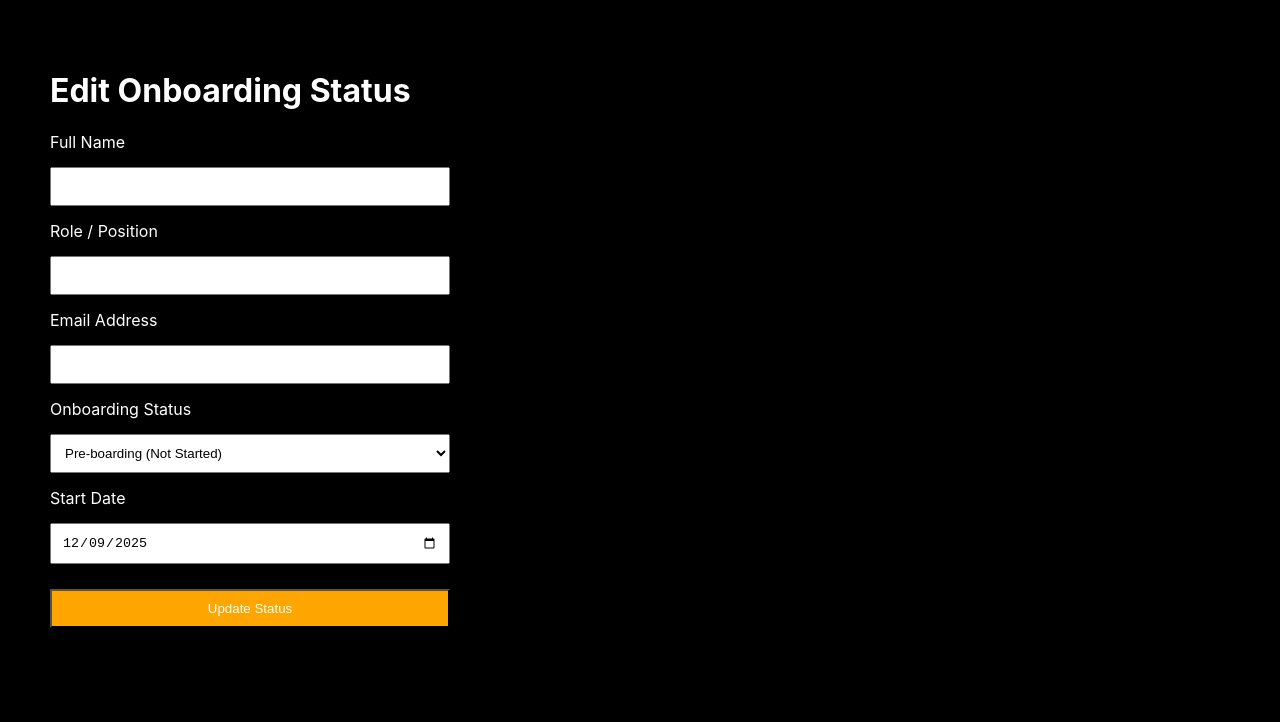
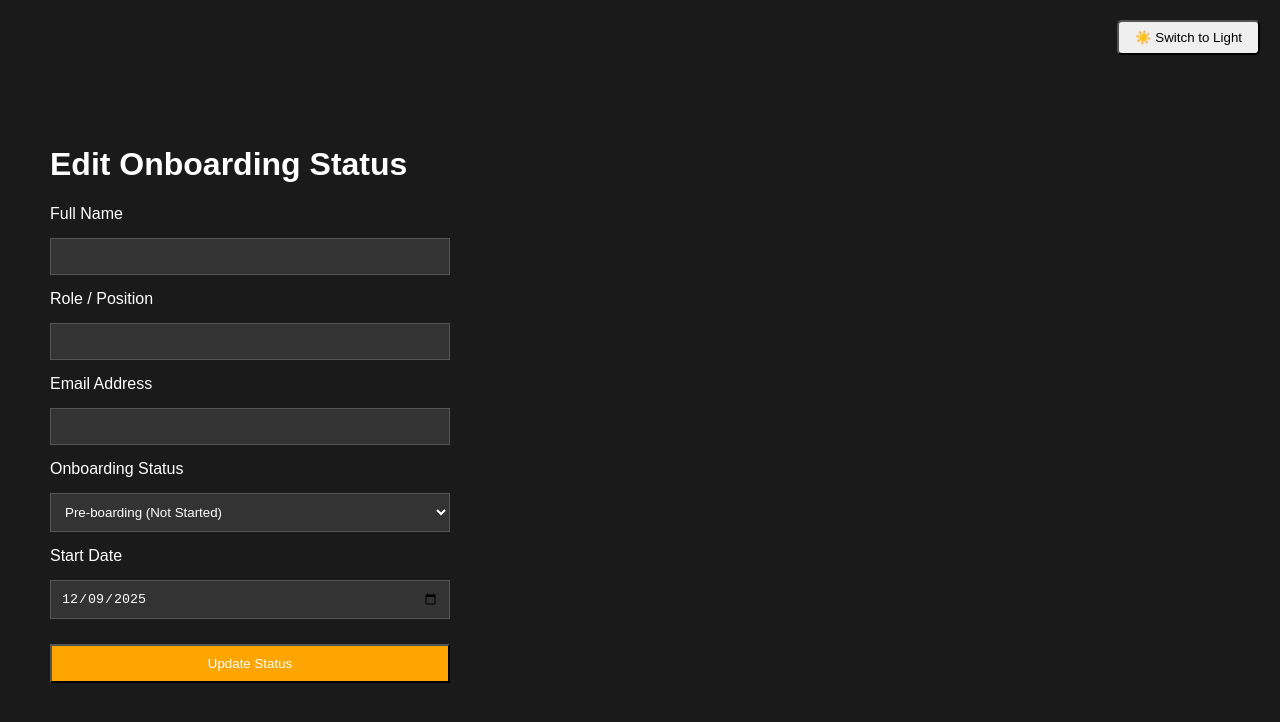
Before and after one commit to Gafrilatif/Employee-app, a React (Vite) app in the folder client/: page /edit/1 in a window 1280 px wide. Shown: the top 722 px of the page. Built offline with nearby package versions, Linux system fonts and the light colour scheme; no server answers.

Commit message:
added light and dark mode

```diff
--- a/client/src/App.tsx
+++ b/client/src/App.tsx
@@ -1,17 +1,45 @@
 import { Routes, Route } from 'react-router-dom';
+import { useState, useEffect } from 'react';
 import Home from './pages/home';
 import AddEmployee from './pages/addEmployee';
 import './index.css';
 
 function App() {
+  const [theme, setTheme] = useState('dark');
+
+  // Toggle function
+  const toggleTheme = () => {
+    const newTheme = theme === 'dark' ? 'light' : 'dark';
+    setTheme(newTheme);
+  };
+
+  // Update the HTML body class when theme changes
+  useEffect(() => {
+    if (theme === 'light') {
+      document.body.classList.add('light-mode');
+    } else {
+      document.body.classList.remove('light-mode');
+    }
+  }, [theme]);
+
   return (
-    <Routes>
-      <Route path="/" element={<Home />} />
-      <Route path="/add" element={<AddEmployee />} />
+    <div>
+      {/* GLOBAL THEME TOGGLE BUTTON */}
+      <nav style={{ padding: '20px', display: 'flex', justifyContent: 'flex-end' }}>
+        <button
+          onClick={toggleTheme}
+          style={{ padding: '8px 16px', cursor: 'pointer', borderRadius: '5px' }}
+        >
+          {theme === 'dark' ? '☀️ Switch to Light' : '🌙 Switch to Dark'}
+        </button>
+      </nav>
 
-      {}
-      <Route path="/edit/:id" element={<AddEmployee />} />
-    </Routes>
+      <Routes>
+        <Route path="/" element={<Home />} />
+        <Route path="/add" element={<AddEmployee />} />
+        <Route path="/edit/:id" element={<AddEmployee />} />
+      </Routes>
+    </div>
   );
 }
 
--- a/client/src/index.css
+++ b/client/src/index.css
@@ -1,14 +1,47 @@
-/* client/src/index.css */
+:root {
+  /* --- DEFAULT (DARK MODE) --- */
+  --bg-body: #1a1a1a;
+  --bg-card: #2c2c2c;
+  --text-main: #ffffff;
+  --text-secondary: #aaaaaa;
 
-:root {
-  background-color: black; /* Makes the whole background black */
-  color: white;            /* Makes all text white by default */
-  font-family: Inter, system-ui, Avenir, Helvetica, Arial, sans-serif;
+  --table-header-bg: #343a40;
+  --table-border: #444;
+
+  --input-bg: #333;
+  --input-border: #555;
+
+  --btn-primary: #007bff;
 }
 
+/* --- LIGHT MODE OVERRIDES --- */
+.light-mode {
+  --bg-body: #f4f4f9;
+  --bg-card: #ffffff;
+  --text-main: #333333;
+  --text-secondary: #666666;
+
+  --table-header-bg: #007bff;
+  --table-border: #ddd;
+
+  --input-bg: #ffffff;
+  --input-border: #ccc;
+
+  --btn-primary: #0056b3;
+}
+
+/* Apply variables to the page */
 body {
-  margin: 0;               /* Removes the annoying white border/margin */
-  padding: 0;
-  min-height: 100vh;       /* Ensures black color covers full height */
-  background-color: black;
+  background-color: var(--bg-body);
+  color: var(--text-main);
+  margin: 0;
+  font-family: Arial, sans-serif;
+  transition: background-color 0.3s, color 0.3s;
 }
+
+/* Common Input Styles */
+input, select {
+  background-color: var(--input-bg);
+  color: var(--text-main);
+  border: 1px solid var(--input-border);
+}
--- a/client/src/pages/addEmployee.tsx
+++ b/client/src/pages/addEmployee.tsx
@@ -22,13 +22,18 @@ export default function AddEmployee() {
         const employee = await res.json();
 
         if (employee) {
+          let formattedDate = "";
+          if (employee.start_date) {
+              const dateObj = new Date(employee.start_date);
+              formattedDate = dateObj.toLocaleDateString('en-CA');
+          }
+
           setFormData({
             name: employee.name,
             role: employee.role,
             email: employee.email,
-            // Handle nulls if old data doesn't have these fields yet
             status: employee.status || "Pre-boarding",
-            start_date: employee.start_date ? employee.start_date.split('T')[0] : ""
+            start_date: formattedDate
           });
         }
       };
--- a/client/src/pages/home.tsx
+++ b/client/src/pages/home.tsx
@@ -1,4 +1,4 @@
-import { useEffect, useState } from 'react';
+import { useEffect, useState, useMemo } from 'react';
 import { Link } from 'react-router-dom';
 
 interface Employee {
@@ -10,8 +10,17 @@ interface Employee {
   start_date: string;
 }
 
+// 1. Define a type for our sorting configuration
+type SortConfig = {
+  key: keyof Employee;
+  direction: 'asc' | 'desc';
+} | null;
+
 export default function Home() {
   const [employees, setEmployees] = useState<Employee[]>([]);
+
+  // 2. Add state to track sorting
+  const [sortConfig, setSortConfig] = useState<SortConfig>({ key: 'status', direction: 'desc' });
 
   const getEmployees = async () => {
     try {
@@ -26,14 +35,52 @@ export default function Home() {
   useEffect(() => { getEmployees(); }, []);
 
   const deleteEmployee = async (id: number) => {
+    if(!window.confirm("Are you sure you want to delete this employee?")) return;
     try {
-      if(!window.confirm("Are you sure you want to delete this employee?")) return;
-
       await fetch(`http://localhost:5000/employees/${id}`, { method: "DELETE" });
       setEmployees(employees.filter(employee => employee.id !== id));
     } catch (err) {
       console.error(err);
     }
+  };
+
+  // 3. Sorting Logic
+  const sortedEmployees = useMemo(() => {
+    let sortableItems = [...employees]; // Create a copy so we don't mutate original state
+
+    if (sortConfig !== null) {
+      sortableItems.sort((a, b) => {
+        // Handle null values safely
+        const aValue = a[sortConfig.key] ? a[sortConfig.key].toString().toLowerCase() : '';
+        const bValue = b[sortConfig.key] ? b[sortConfig.key].toString().toLowerCase() : '';
+
+        if (aValue < bValue) {
+          return sortConfig.direction === 'asc' ? -1 : 1;
+        }
+        if (aValue > bValue) {
+          return sortConfig.direction === 'asc' ? 1 : -1;
+        }
+        return 0;
+      });
+    }
+    return sortableItems;
+  }, [employees, sortConfig]);
+
+  // 4. Function to handle header clicks
+  const requestSort = (key: keyof Employee) => {
+    let direction: 'asc' | 'desc' = 'asc';
+
+    // If we are already sorting by this key and it's asc, flip to desc
+    if (sortConfig && sortConfig.key === key && sortConfig.direction === 'asc') {
+      direction = 'desc';
+    }
+    setSortConfig({ key, direction });
+  };
+
+  // 5. Helper to show arrows (↑ ↓)
+  const getSortIndicator = (key: keyof Employee) => {
+    if (!sortConfig || sortConfig.key !== key) return null;
+    return sortConfig.direction === 'asc' ? ' ↑' : ' ↓';
   };
 
   const getStatusColor = (status: string) => {
@@ -51,30 +98,40 @@ export default function Home() {
       <h1 style={{ marginBottom: '20px' }}>Onboarding Dashboard</h1>
 
       <Link to="/add">
-        <button style={{ marginBottom: '20px', padding: '10px 20px', backgroundColor: '#007bff', color: 'white', border: 'none', borderRadius: '5px', cursor: 'pointer' }}>
+        <button style={{ marginBottom: '20px', padding: '10px 20px', backgroundColor: 'var(--btn-primary)', color: '#fff', border: 'none', borderRadius: '5px', cursor: 'pointer' }}>
           + Onboard New Employee
         </button>
       </Link>
 
       <table border={0} cellPadding={15} style={{ width: '100%', borderCollapse: 'collapse', boxShadow: '0 0 20px rgba(0, 0, 0, 0.1)' }}>
         <thead>
-          <tr style={{ backgroundColor: '#343a40', color: 'white', textAlign: 'left' }}>
-            <th>Name</th>
-            <th>Role</th>
-            <th>Email</th>
-            <th>Status</th>      {/* NEW HEADER */}
-            <th>Start Date</th>  {/* NEW HEADER */}
+          <tr style={{ backgroundColor: 'var(--table-header-bg)', color: '#fff', textAlign: 'left' }}>
+            {/* UPDATED HEADERS: Added onClick and cursor pointer */}
+            <th onClick={() => requestSort('name')} style={{ cursor: 'pointer' }}>
+              Name {getSortIndicator('name')}
+            </th>
+            <th onClick={() => requestSort('role')} style={{ cursor: 'pointer' }}>
+              Role {getSortIndicator('role')}
+            </th>
+            <th onClick={() => requestSort('email')} style={{ cursor: 'pointer' }}>
+              Email {getSortIndicator('email')}
+            </th>
+            <th onClick={() => requestSort('status')} style={{ cursor: 'pointer' }}>
+              Status {getSortIndicator('status')}
+            </th>
+            <th onClick={() => requestSort('start_date')} style={{ cursor: 'pointer' }}>
+              Start Date {getSortIndicator('start_date')}
+            </th>
             <th>Actions</th>
           </tr>
         </thead>
         <tbody>
-          {employees.map((emp) => (
-            <tr key={emp.id} style={{ borderBottom: '1px solid #dee2e6' }}>
+          {/* RENDER THE SORTED LIST INSTEAD OF ORIGINAL */}
+          {sortedEmployees.map((emp) => (
+            <tr key={emp.id} style={{ borderBottom: '1px solid var(--table-border)' }}>
               <td>{emp.name}</td>
               <td>{emp.role}</td>
               <td>{emp.email}</td>
-
-              {/* NEW: Status Badge */}
               <td>
                 <span style={{
                   backgroundColor: getStatusColor(emp.status),
@@ -87,19 +144,15 @@ export default function Home() {
                   {emp.status || 'Pre-boarding'}
                 </span>
               </td>
-
-              {/* NEW: Formatted Date */}
               <td>
                 {emp.start_date ? new Date(emp.start_date).toLocaleDateString() : '-'}
               </td>
-
               <td>
                 <Link to={`/edit/${emp.id}`}>
                     <button style={{ marginRight: '10px', padding: '5px 10px', backgroundColor: '#ffc107', border: 'none', borderRadius: '3px', cursor: 'pointer' }}>
                     Edit
                     </button>
                 </Link>
-
                 <button onClick={() => deleteEmployee(emp.id)} style={{ padding: '5px 10px', backgroundColor: '#dc3545', color: 'white', border: 'none', borderRadius: '3px', cursor: 'pointer' }}>
                     Delete
                 </button>
```
